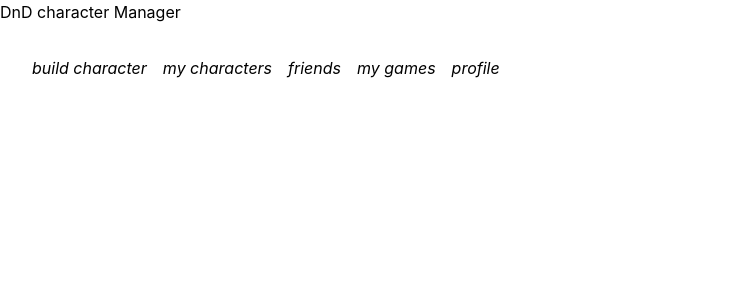
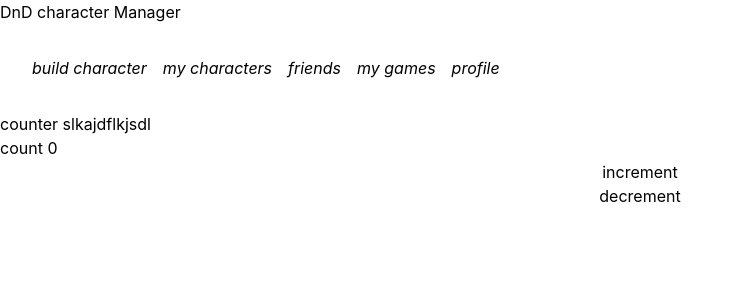
Before and after one commit to G-bot987/NextDnDCharacterManager, a Next.js app: page / in a window 1280 px wide. Shown: the top 300 px of the page, without its empty margins (0-743 px from the left). Built offline with nearby package versions, Linux system fonts and the light colour scheme.

Commit message:
adding redux

```diff
--- a/package.json
+++ b/package.json
@@ -9,6 +9,7 @@
     "lint": "next lint"
   },
   "dependencies": {
+    "@reduxjs/toolkit": "^1.9.0",
     "@types/node": "18.11.9",
     "@types/react": "18.0.25",
     "@types/react-dom": "18.0.8",
@@ -18,6 +19,7 @@
     "next": "13.0.2",
     "react": "18.2.0",
     "react-dom": "18.2.0",
+    "react-redux": "^8.0.5",
     "typescript": "4.8.4"
   },
   "devDependencies": {
--- a/pages/_app.tsx
+++ b/pages/_app.tsx
@@ -1,6 +1,12 @@
-import '../styles/globals.css'
-import type { AppProps } from 'next/app'
+import "../styles/globals.css";
+import type { AppProps } from "next/app";
+import { store } from "../store";
+import { Provider } from "react-redux";
 
 export default function App({ Component, pageProps }: AppProps) {
-  return <Component {...pageProps} />
+  return (
+    <Provider store={store}>
+      <Component {...pageProps} />
+    </Provider>
+  );
 }
--- a/pages/index.tsx
+++ b/pages/index.tsx
@@ -17,8 +17,14 @@ import Notes from "./components/mainpages/characternavbar/tabs/Notes";
 // data & interfaces
 import template from "../data/templateCharacterData";
 
+// redux
+import { useSelector, useDispatch } from "react-redux";
+import { decrement, frog, increment } from "../slices/testSlice";
+
 export default function App() {
-  // use state hook to render different pg's
+
+  const count = useSelector(frog);
+  const dispatch = useDispatch();
 
   const [pg, setCurrentPG] = useState(`bio`);
   const [buildCharTab, setCurrentbuildCharTab] = useState(`bio`);
@@ -68,6 +74,12 @@ export default function App() {
     <div className="flex-col flex justify-evenly flex-wrap">
       <Header currentPage={pg} handlePageChange={handlePageChange} />
 
+      <h1>counter slkajdflkjsdl</h1>
+      <p>count {count}</p>
+      <button onClick={() => dispatch(increment())}>increment </button>
+
+      <button onClick={() => dispatch(decrement())}>decrement</button>
+
       {renderPage()}
     </div>
   );
--- /dev/null
+++ b/slices/testSlice.ts
@@ -0,0 +1,42 @@
+import { createSlice } from "@reduxjs/toolkit";
+import type { PayloadAction } from "@reduxjs/toolkit";
+import { RootState } from "../store";
+
+export interface CounterState {
+  value: number;
+}
+
+const initialState: CounterState = {
+  value: 0,
+};
+
+export const counterSlice = createSlice({
+  name: "fff",
+  initialState,
+  reducers: {
+    increment: (state) => {
+      // Redux Toolkit allows us to write "mutating" logic in reducers. It
+      // doesn't actually mutate the state because it uses the Immer library,
+      // which detects changes to a "draft state" and produces a brand new
+      // immutable state based off those changes
+      state.value += 1;
+    },
+    decrement: (state) => {
+      state.value -= 1;
+    },
+    //     incrementByAmount: (state, action: PayloadAction<number>) => {
+    //       state.value += action.payload;
+    //     },
+  },
+});
+
+// Action creators are generated for each case reducer function
+export const {
+  increment,
+  decrement,
+  // incrementByAmount
+} = counterSlice.actions;
+
+export const frog = (state:RootState) => state.fff.value
+
+export default counterSlice.reducer;
--- /dev/null
+++ b/store.ts
@@ -0,0 +1,14 @@
+import { configureStore } from "@reduxjs/toolkit";
+
+import counterReducer from "./slices/testSlice";
+
+export const store = configureStore({
+  reducer: {
+    fff: counterReducer,
+  },
+});
+
+// Infer the `RootState` and `AppDispatch` types from the store itself
+export type RootState = ReturnType<typeof store.getState>;
+// Inferred type: {posts: PostsState, comments: CommentsState, users: UsersState}
+export type AppDispatch = typeof store.dispatch;
```
Also changed, not shown: 1 other file (tests, documents, lock files or other folders).
